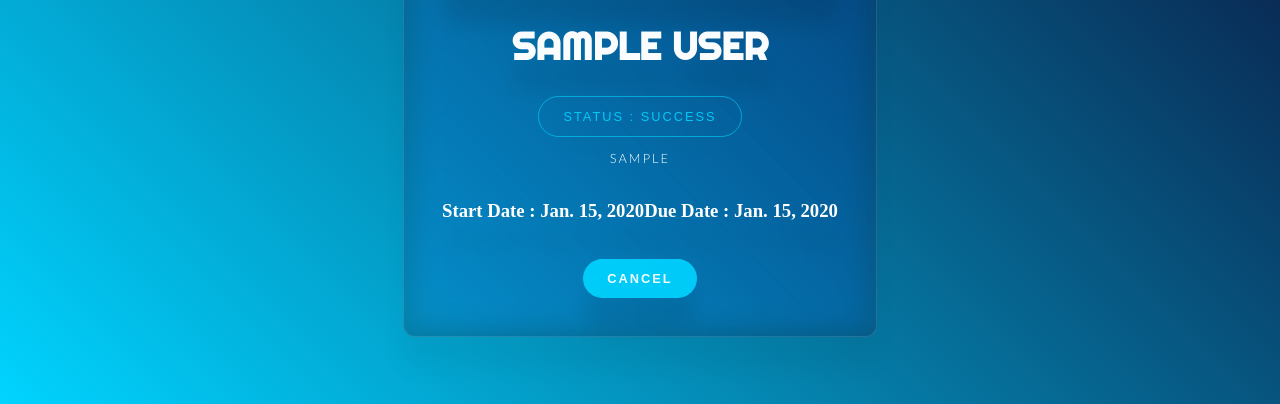
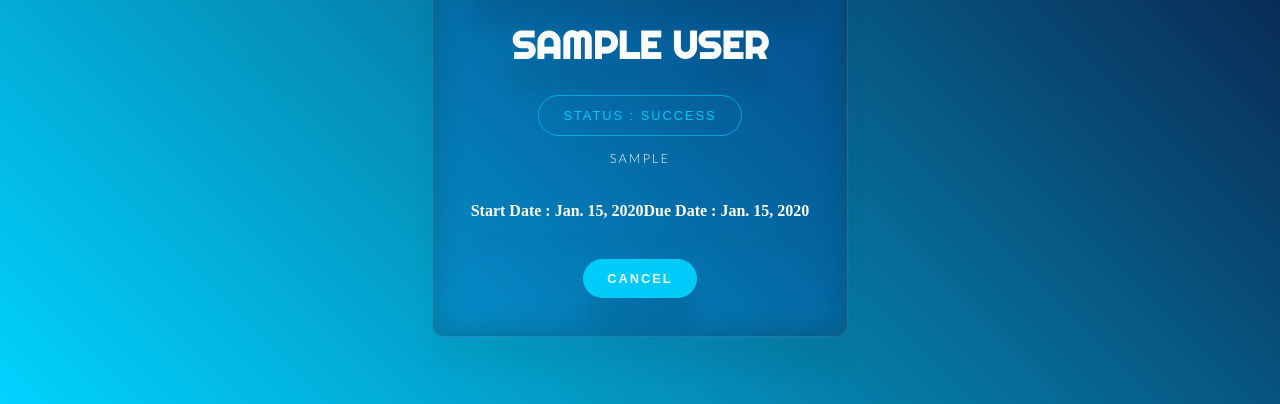
Before and after one commit to darsanasandeep/coko7, a Django app: page /detailed/1 in a window 1280 px wide. Shown: the part 412-816 px from the top of the page. Run offline with Django 4.2, Linux system fonts and the light colour scheme; tables that the repository leaves empty hold one stand-in row (values such as "Sample post").

Commit message:
initial commit

```diff
--- a/task/templates/Completed.html
+++ b/task/templates/Completed.html
@@ -124,7 +124,7 @@ li.dropdown {
     {% for datas in data %}
         <tr>
             <td>1</td>
-                <td><a href="detailed/{{datas.id}}" style="text-decoration:none;">{{datas.task_name}}</a></td>
+                <td><a href="detailed/{{datas.id}}" style="text-decoration:none;color:white;">{{datas.task_name}}</a></td>
                 <td>{{datas.start_date}}</td>
                 <td>{{datas.due_date}}</td>
             <td>
--- a/task/templates/Detailedview.html
+++ b/task/templates/Detailedview.html
@@ -141,8 +141,8 @@ p {
        <button class="btn outline">Status : {{data.status}}</button>
      <p>{{data.discrp}}</p>
        <div class="tokenInfo">
-           <h3 >Start Date : {{data.start_date}}</h3>
-           <h3 >Due Date : {{data.due_date}}</h3>
+           <h4 >Start Date : {{data.start_date}}</h4>
+           <h4 >Due Date : {{data.due_date}}</h4>
        </div>
 
 
--- a/task/templates/viewtask.html
+++ b/task/templates/viewtask.html
@@ -121,7 +121,7 @@ li.dropdown {
     {% for datas in data %}
         <tr>
             <td>1</td>
-                <td><a href="detailed/{{datas.id}}" style="text-decoration:none;">{{datas.task_name}}</a></td>
+                <td><a href="detailed/{{datas.id}}" style="text-decoration:none;color:white;">{{datas.task_name}}</a></td>
                 <td>{{datas.start_date}}</td>
                 <td>{{datas.due_date}}</td>
             <td>
--- a/task/views.py
+++ b/task/views.py
@@ -54,7 +54,8 @@ def AddTask(request):
     return render(request,'addtask.html')
 
 def ViewTask(request):
-    data = UserTask.objects.filter(status="pending").order_by('due_date')
+    user_id = request.user.id
+    data = UserTask.objects.filter(status="pending",user_id=user_id).order_by('due_date')
     return render(request,'viewtask.html',{'data':data})
 
 def TaskStatus(request,id):
@@ -69,7 +70,8 @@ def DeleteTask(request,id):
     return redirect(ViewTask)
 
 def CompletedTask(request):
-    data = UserTask.objects.filter(status="completed")
+    user_id = request.user.id
+    data = UserTask.objects.filter(status="completed",user_id=user_id)
     return render(request,'Completed.html',{'data':data})
 
 def DetailedView(request,id):
```
